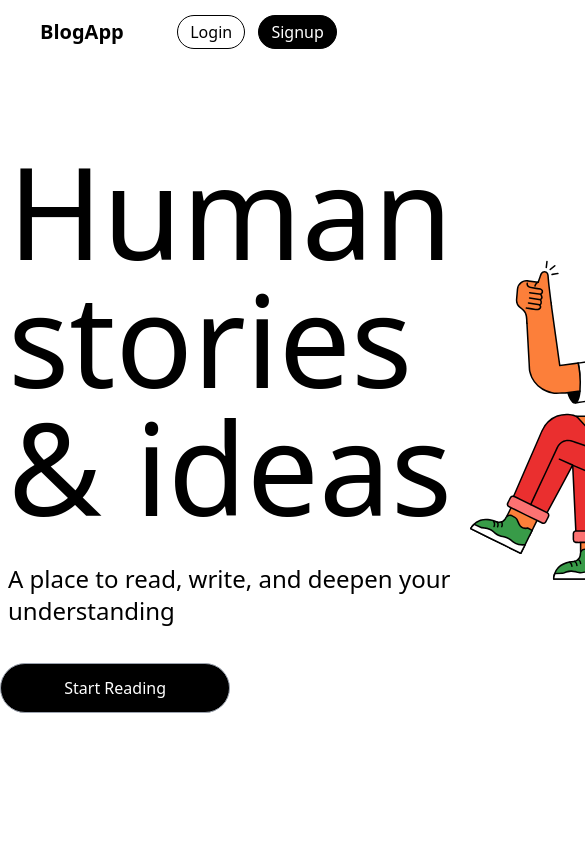
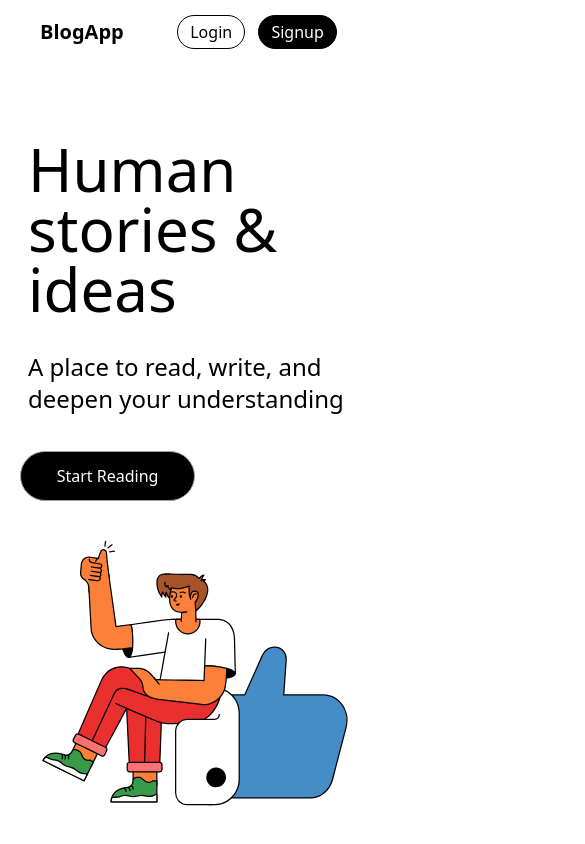
Before and after one commit to rahulpanchal0106/blog-app, a React (Vite) app: page / in a window 390 px wide. Shown: the top 844 px of the page, 585 px wide, since content can reach past the window. Built offline with nearby package versions, Linux system fonts and the light colour scheme; no server answers.

Commit message:
Fix username being number

```diff
--- a/src/Pages/Auth/Signup.jsx
+++ b/src/Pages/Auth/Signup.jsx
@@ -16,6 +16,11 @@ const Signup = ()=>{
     const navigate = useNavigate();
 
     const handleUsernameChange = (event)=>{
+        if(/^\d+$/.test(event.target.value)){
+            console.error("Not allowed");
+            toast.error("username cannot be a number")
+            return;
+        }
         setUsername(event.target.value)
     }
     const handleNameChange = (event)=>{
@@ -69,7 +74,7 @@ const Signup = ()=>{
                         Sign Up to BlogApp
                     </p>
                     <input type="text" required onChange={handleNameChange} className="w-full px-5 py-3 mb-2 text-lg rounded-full border border-solid border-black" placeholder="Name" />
-                    <input type="text" required onChange={handleUsernameChange} className="w-full px-5 py-3 mb-2 text-lg rounded-full border border-solid border-black" placeholder="Username" />
+                    <input type="text" value={username} required onChange={handleUsernameChange} className="w-full px-5 py-3 mb-2 text-lg rounded-full border border-solid border-black" placeholder="Username" />
                     <div className="flex w-full flex-row items-center justify-center">
                         <input required type={showPass?"text":"password"} onChange={handlePasswordChange} className="w-full px-5 py-3 mb-2 text-lg rounded-full border border-solid border-black" placeholder="Password" />
 
--- a/src/Pages/Home/HomePage.jsx
+++ b/src/Pages/Home/HomePage.jsx
@@ -6,9 +6,9 @@ const HomePage = ()=>{
         <>
             <NavBar/>
 
-            <div className="w-screen h-screen bg-white flex flex-row justify-evenly items-center">
-                <div className="flex flex-col justify-left">
-                    <p className="w-full text-9xl px-2 py-4 ">
+            <div className="w-screen h-screen bg-white flex flex-col lg:flex-row justify-evenly items-center">
+                <div className="flex flex-col justify-left mt-28 lg:mt-0 px-5">
+                    <p className="w-full text-6xl lg:text-9xl px-2 py-4 ">
                         Human
                         <br />
                         stories & ideas
@@ -22,7 +22,7 @@ const HomePage = ()=>{
                         </button>
                     </Link>
                 </div>
-                <img src="/bg.svg" alt="" width={400} />
+                <img src="/bg.svg" alt="" className="w-80 lg:w-96" />
             </div>
 
         </>
```
